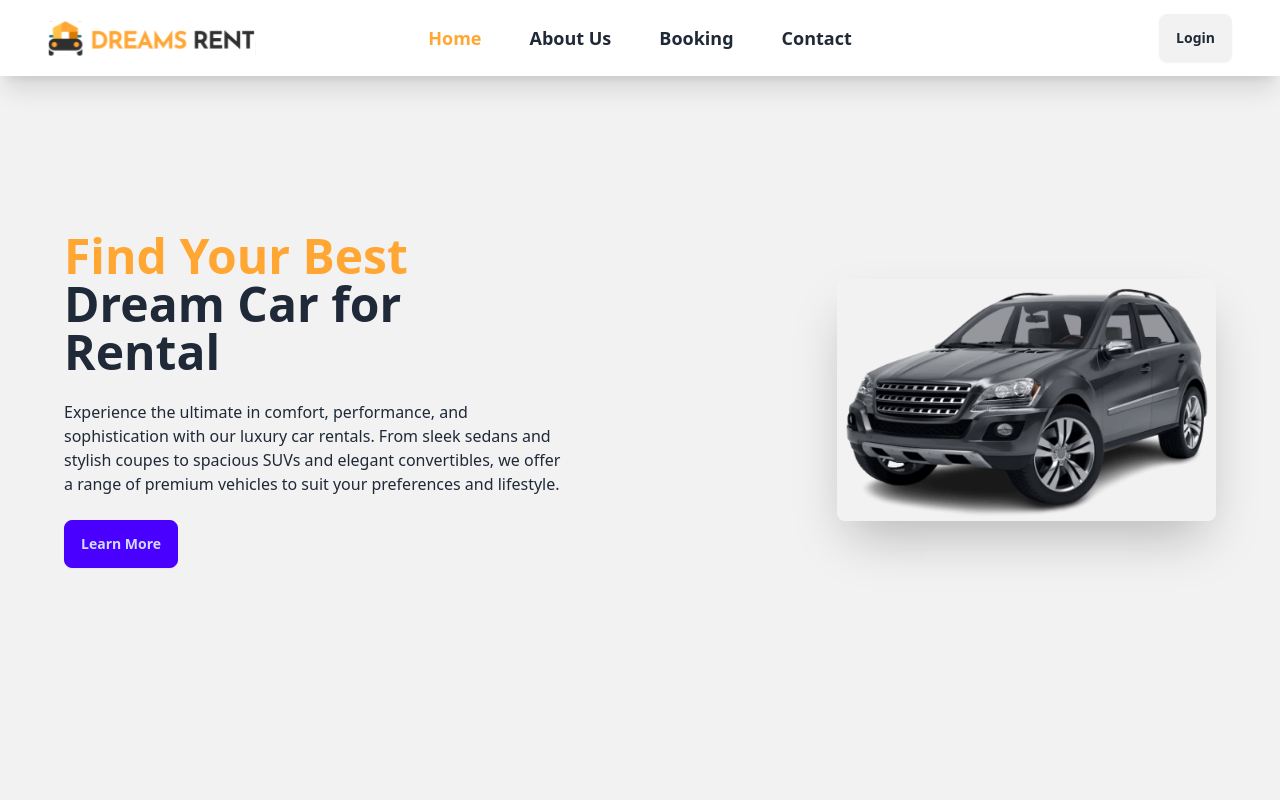
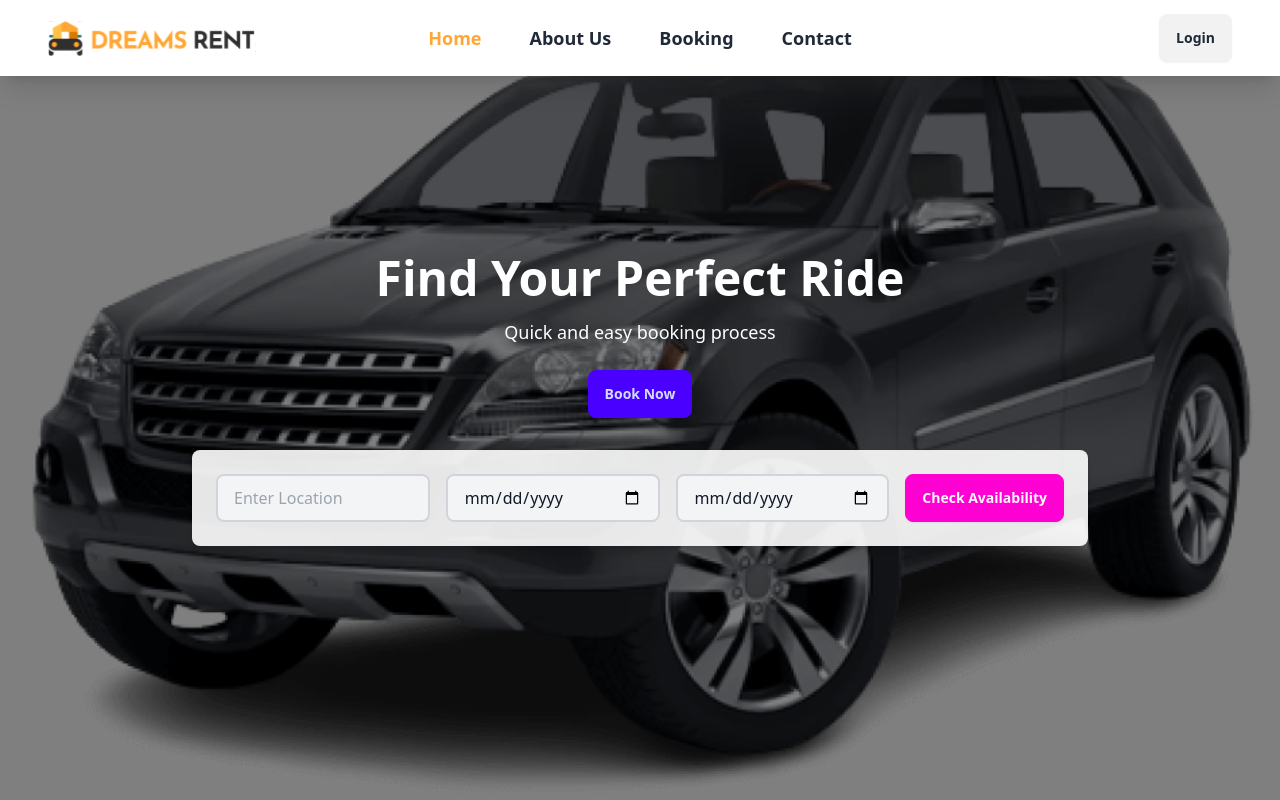
Before and after one commit to rhshuvo44/Car-Rental-Reservation-System, a React (Vite) app: page / in a window 1280 px wide. Built offline with nearby package versions, Linux system fonts and the light colour scheme.

Commit message:
hero section

```diff
--- a/src/components/home/HeroSection.tsx
+++ b/src/components/home/HeroSection.tsx
@@ -2,33 +2,44 @@ import car from "../../assets/image/car-right.png";
 
 const HeroSection = () => {
   return (
-    <div className="hero bg-base-200 min-h-screen px-12">
-      <div className="hero-content flex-col lg:flex-row-reverse">
-        <div className="">
-          <img src={car} className=" rounded-lg shadow-2xl w-full" />
-        </div>
-        <div>
-          <div className="w-2/3">
 
-            <h1 className="text-5xl font-bold">
-              <span className="text-[#ffa633]">Find Your Best</span>
-              <br />
-              Dream Car for
-              <br />
-              Rental
-            </h1>
-            <p className="py-6">
-              Experience the ultimate in comfort, performance, and
-              sophistication with our luxury car rentals. From sleek sedans and
-              stylish coupes to spacious SUVs and elegant convertibles, we offer
-              a range of premium vehicles to suit your preferences and
-              lifestyle.
-            </p>
-            <button className="btn btn-primary">Learn More</button>
-          </div>
+    <section
+      className="relative w-full h-screen bg-cover bg-center"
+      style={{ backgroundImage: `url(${car})` }}
+    >
+      <div className="absolute inset-0 bg-black bg-opacity-50"></div>{" "}
+      {/* Overlay */}
+      <div className="relative flex flex-col justify-center items-center h-full text-center text-white">
+        {/* Hero Content */}
+        <h1 className="text-5xl font-bold mb-4">Find Your Perfect Ride</h1>
+        <p className="text-lg mb-6">Quick and easy booking process</p>
+
+        {/* Call to Action Button */}
+        <button className="btn btn-primary mb-8">Book Now</button>
+
+        {/* Search Bar */}
+        <div className="bg-white bg-opacity-90 p-6 rounded-lg shadow-md flex flex-col sm:flex-row gap-4 items-center w-full max-w-4xl">
+          <input
+            type="text"
+            placeholder="Enter Location"
+            className="input w-full sm:w-1/3 bg-gray-100 text-gray-900 border-2 border-gray-300 focus:outline-none focus:border-blue-500"
+          />
+          <input
+            type="date"
+            placeholder="Pick-up Date"
+            className="input w-full sm:w-1/3 bg-gray-100 text-gray-900 border-2 border-gray-300 focus:outline-none focus:border-blue-500"
+          />
+          <input
+            type="date"
+            placeholder="Return Date"
+            className="input w-full sm:w-1/3 bg-gray-100 text-gray-900 border-2 border-gray-300 focus:outline-none focus:border-blue-500"
+          />
+          <button className="btn btn-secondary w-full sm:w-auto">
+            Check Availability
+          </button>
         </div>
       </div>
-    </div>
+    </section>
   );
 };
 
--- a/src/components/layout/Header.tsx
+++ b/src/components/layout/Header.tsx
@@ -27,7 +27,7 @@ const Header = () => {
   );
 
   return (
-    <div className="navbar bg-base-100 shadow-xl px-12 top-0 fixed">
+    <div className="navbar bg-base-100 shadow-xl px-12 top-0 fixed z-50">
       <div className="navbar-start">
         <div className="dropdown">
           <div tabIndex={0} role="button" className="btn btn-ghost lg:hidden">
```
